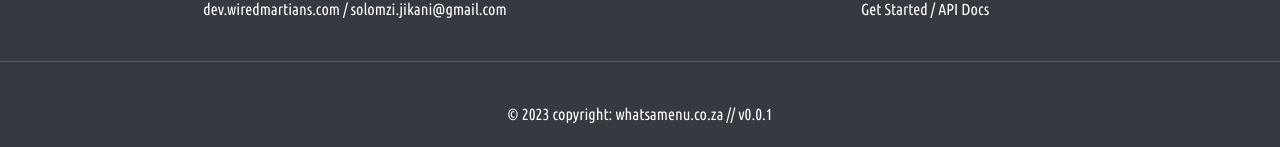
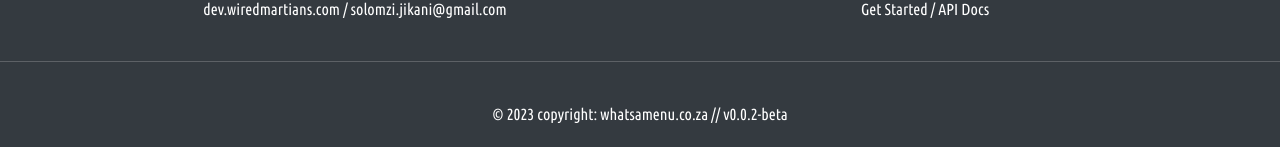
Before and after one commit to wiredmartian/whatsamenu-website, a Vue app: page / in a window 1280 px wide. Shown: the part 650-797 px from the top of the page. Built offline with nearby package versions, Linux system fonts and the light colour scheme; no server answers.

Commit message:
update version

```diff
--- a/package.json
+++ b/package.json
@@ -1,6 +1,6 @@
 {
   "name": "whatsamenu-client",
-  "version": "0.1.0",
+  "version": "0.0.2-beta",
   "private": true,
   "scripts": {
     "serve": "vue-cli-service serve",
--- a/src/components/ui/Footer.vue
+++ b/src/components/ui/Footer.vue
@@ -55,7 +55,8 @@
         <hr class="clearfix w-100" />
         <!-- Copyright -->
         <div class="footer-copyright text-center py-3">
-            © {{ year }} copyright: <a href="/"> whatsamenu.co.za</a> // v0.0.1
+            © {{ year }} copyright: <a href="/"> whatsamenu.co.za</a> //
+            v0.0.2-beta
         </div>
         <!-- Copyright -->
     </footer>
```
